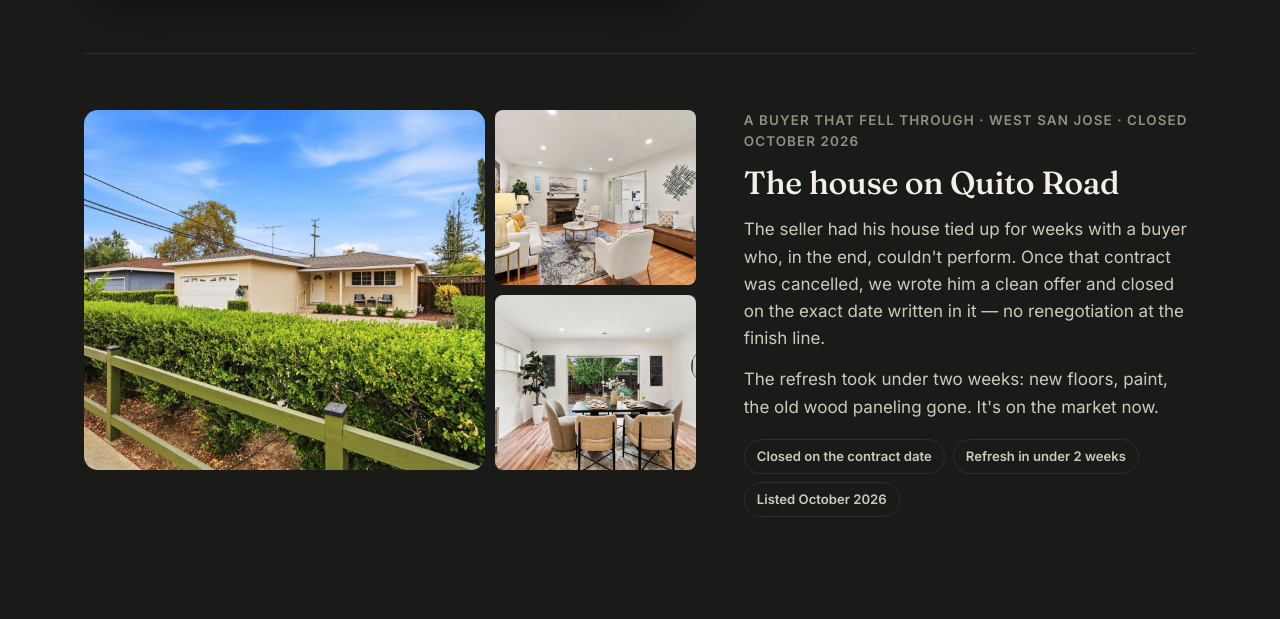
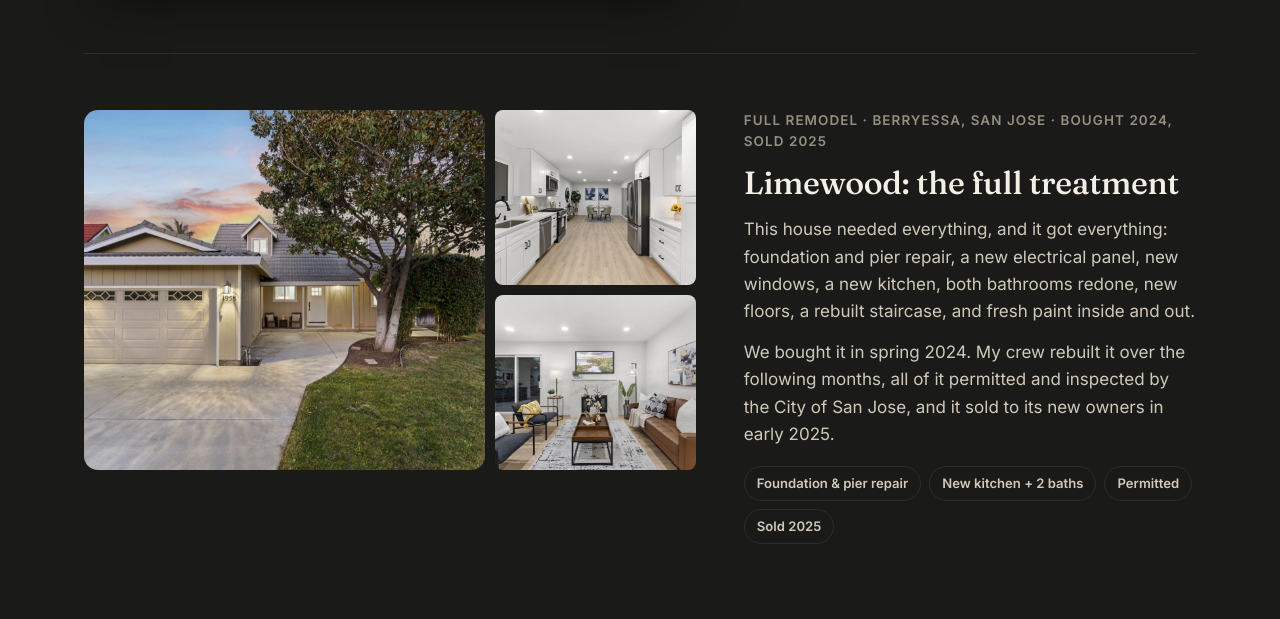
Before and after one commit to ryanlarocca/lrg-homes-website, a website: page index.html in a window 1280 px wide. Shown: the part 3131-3750 px from the top of the page. Drawn offline with Linux system fonts and the light colour scheme.

Commit message:
Story 4: 1958 Limewood (Berryessa) — full permitted remodel, 2024→2025
Photos recovered from the photographer's Aryeo delivery (Jose Santiago via
StyleMe, Jan 2025); no seller quote yet.

Co-Authored-By: Claude Opus 5.5 <noreply@anthropic.com>

```diff
--- a/index.html
+++ b/index.html
@@ -150,7 +150,7 @@
   <div class="container">
     <div class="section-header">
       <div class="section-label">The work</div>
-      <h2 class="section-title">Three houses, three stories.</h2>
+      <h2 class="section-title">Four houses, four stories.</h2>
       <p class="section-sub">Every house I buy has a person behind it. These are recent ones — in the sellers' own words where they've shared them.</p>
     </div>
 
@@ -194,8 +194,24 @@
       </div>
     </article>
 
-    <!-- Story 3: Quito -->
+    <!-- Story 3: Limewood -->
     <article class="story">
+      <div class="story-media">
+        <img src="assets/images/stories/limewood/exterior.jpg" alt="Remodeled house on Limewood Drive in Berryessa, San Jose, at dusk" loading="lazy" />
+        <img src="assets/images/stories/limewood/kitchen.jpg" alt="New white kitchen with stainless appliances" loading="lazy" />
+        <img src="assets/images/stories/limewood/living.jpg" alt="Remodeled living room with new floors and fireplace" loading="lazy" />
+      </div>
+      <div>
+        <div class="story-meta">Full remodel · Berryessa, San Jose · Bought 2024, sold 2025</div>
+        <h3>Limewood: the full treatment</h3>
+        <p>This house needed everything, and it got everything: foundation and pier repair, a new electrical panel, new windows, a new kitchen, both bathrooms redone, new floors, a rebuilt staircase, and fresh paint inside and out.</p>
+        <p>We bought it in spring 2024. My crew rebuilt it over the following months, all of it permitted and inspected by the City of San Jose, and it sold to its new owners in early 2025.</p>
+        <div class="story-facts"><span>Foundation &amp; pier repair</span><span>New kitchen + 2 baths</span><span>Permitted</span><span>Sold 2025</span></div>
+      </div>
+    </article>
+
+    <!-- Story 4: Quito -->
+    <article class="story flip">
       <div class="story-media">
         <img src="assets/images/stories/quito/exterior.jpg" alt="Mid-century ranch house on Quito Road, West San Jose" loading="lazy" />
         <img src="assets/images/stories/quito/living.jpg" alt="Light-filled living room after the refresh" loading="lazy" />
```
Also changed, not shown: assets/images/stories/limewood/exterior.jpg (added), assets/images/stories/limewood/kitchen.jpg (added), assets/images/stories/limewood/living.jpg (added), assets/images/stories/limewood/stairs.jpg (added).
